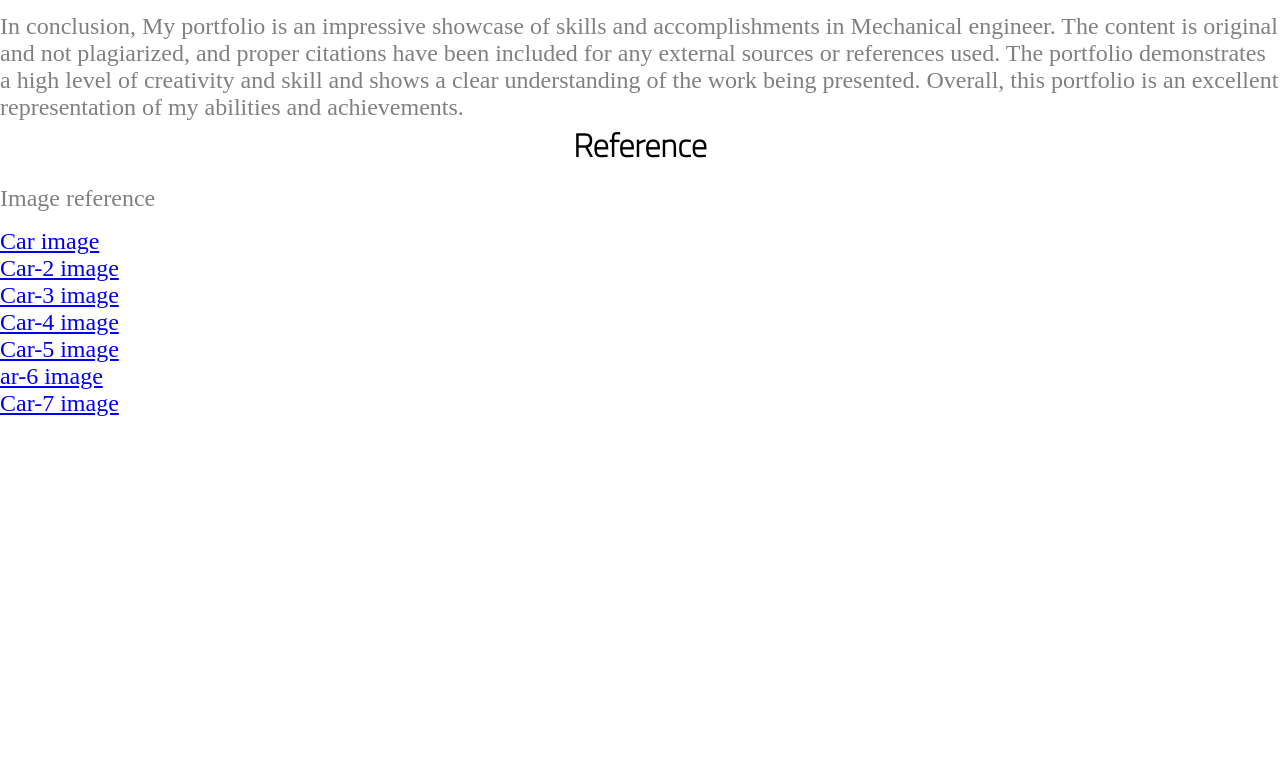
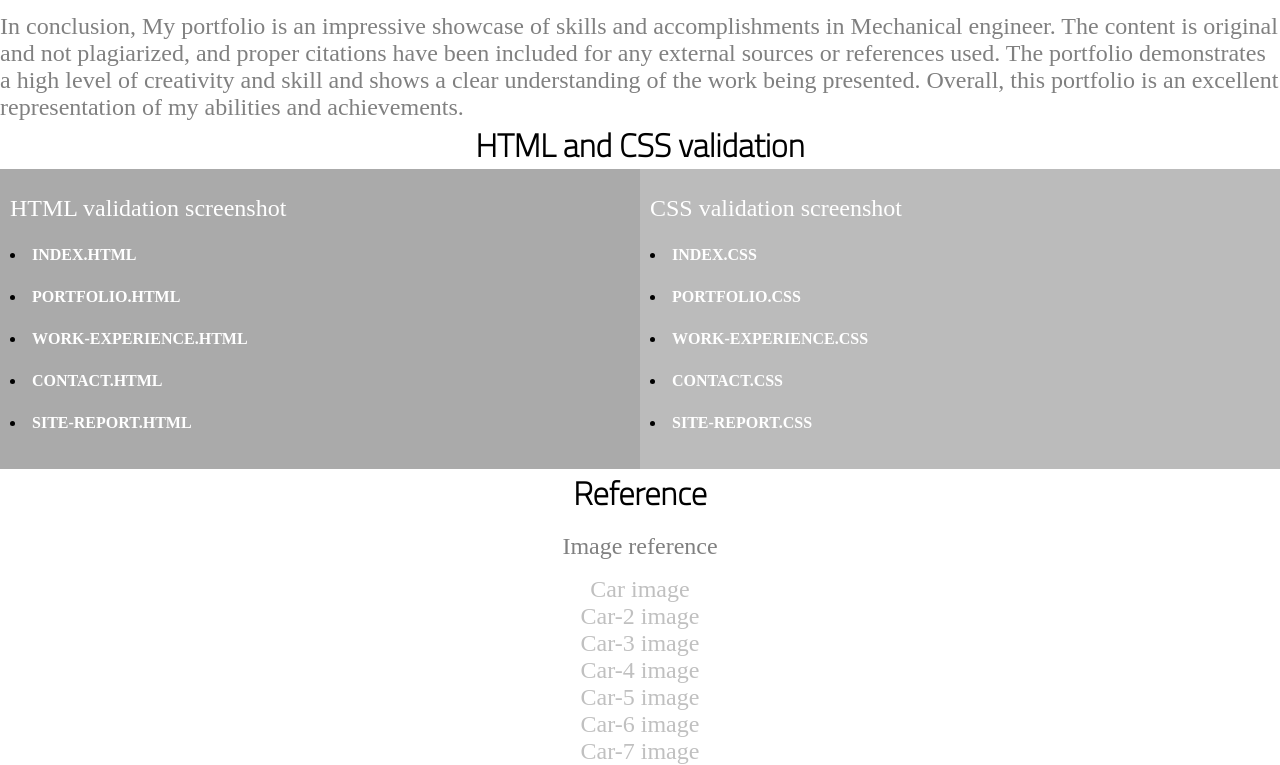
Before and after one commit to rasikadhikari/csy1018-web-development-assignment-1-23834836-rasik-adhikari-project-report, a plain HTML site: page site-report.html in a window 1280 px wide. Shown: the part 874-1639 px from the top of the page. Before the commit the page ends 1291 px from the top, so only its background shows below. Drawn offline with Linux system fonts and the light colour scheme.

Commit message:
vaildation screnshot has been added as per requirement in a 2 sided column

```diff
--- a/css/site-report.css
+++ b/css/site-report.css
@@ -122,3 +122,74 @@ h1{
     color: grey;
     align-items: center;
 }
+.description-1{
+    margin-top: 1rem;
+    font-size: 1.5rem;
+    font-weight: 400;
+    color: grey;
+    align-items: center;
+}
+/* Create two equal columns that floats next to each other */
+.column {
+  float: left;
+  width: 50%;
+  padding: 10px;
+  height: 300px;
+}
+
+/* Clear floats after the columns */
+.row:after {
+  content: "";
+  display: table;
+  clear: both;
+}
+.column h2{
+    margin-top: 1rem;
+    font-size: 1.5rem;
+    font-weight: 400;
+    color:white;
+}
+.column p{
+    display: inline-block;
+    list-style: none;
+    margin: 10px 20px;
+    text-decoration: none;
+}
+.column a{
+    text-decoration: none;
+    color: white;
+    font-weight: bold;
+    text-transform:uppercase;
+}
+.description a{
+    text-decoration: none;
+    color: silver;
+
+}
+.reference{
+    display:flex;
+   justify-content: center;
+}
+.image-ref{
+    display:flex;
+    justify-content: center;
+    margin-top: 1rem;
+    font-size: 1.5rem;
+    font-weight: 400;
+    color: grey;
+    align-items: center;
+}
+@media only screen and (max-width: 991px){
+    *{
+        margin: 0;
+        padding: 0;
+        box-sizing: none;
+
+    }
+    .column {
+        float: left;
+        width: 50%;
+        padding: 10px;
+        height: 300px;
+      }
+}
--- a/site-report.html
+++ b/site-report.html
@@ -50,17 +50,37 @@
     <h1>Conclusion</h1>
     <p class="description" >In conclusion, My portfolio is an impressive showcase of skills and accomplishments in Mechanical engineer. The content is original and not plagiarized, and proper citations have been included for any external sources or references used. The portfolio demonstrates a high level of creativity and skill and shows a clear understanding of the work being presented. Overall, this portfolio is an excellent representation of my abilities and achievements.</p>
    </div>
+   <h1>HTML and CSS validation</h1>
+
+<div class="row">
+  <div class="column" style="background-color:#aaa;">
+    <h2>HTML validation screenshot</h2>
+    <p><li><a href="./image/index.html.png">Index.html</a></li></p>
+    <p><li><a href="./image/portfolio.html.png">portfolio.html</a></li></p>
+    <p><li><a href="./image/work-experience.html.png">work-experience.html</a></li></p>
+    <p><li><a href="./image/contact.html.png">contact.html</a></li></p>
+    <p><li><a href="./image/site-report.html.png">Site-report.html</a></li></p>
+  </div>
+  <div class="column" style="background-color:#bbb;">
+    <h2>CSS validation screenshot</h2>
+    <p><li><a href="./image/index.css.png">Index.css</a></li></p>
+    <p><li><a href="./image/portfolio.css.png">portfolio.css</a></li></p>
+    <p><li><a href="./image/work-experience.css.png">work-experience.css</a></li></p>
+    <p><li><a href="./image/contact.css.png">Contact.css</a></li></p>
+    <p><li><a href="./image/sitereport.css.png">site-report.css</a></li></p>
+  </div>
+</div>
    <div>
     <h1>Reference</h1>
-    <p class="description">Image reference</p>
+    <p class="image-ref">Image reference</p>
     <ul class="description">
-        <li><a href="https://rare-gallery.com/807695-gt-r-r35-nissan-orange.html">Car image</a></li>
-        <li><a href="https://www.roadandtrack.com/new-cars/a9982846/lamborghini-huracan-production-figures/">Car-2 image</a></li>
-        <li><a href="https://tn.com.ar/autos/novedades/2020/09/20/volkswagen-querria-deshacerse-de-bugatti-los-motivos-de-la-posible-venta/">Car-3 image</a></li>
-        <li><a href="https://www.autogespot.cn/ferrari-laferrari/2016/02/03">Car-4 image</a></li>
-        <li><a href="https://bmwnerds.blogspot.com/2020/12/photo-gallery-heres-ac-schnitzer.html">Car-5 image</a></li>
-        <li><a href="https://mundofixa.com/os-50-carros-mais-atraentes-de-todos-os-tempos/">ar-6 image</a></li>
-        <li><a href="https://www.motoringresearch.com/best-cars/best-luxury-cars/">Car-7 image</a></li>
+        <li class="reference"><a href="https://rare-gallery.com/807695-gt-r-r35-nissan-orange.html">Car image</a></li>
+        <li class="reference"><a href="https://www.roadandtrack.com/new-cars/a9982846/lamborghini-huracan-production-figures/">Car-2 image</a></li>
+        <li class="reference"><a href="https://tn.com.ar/autos/novedades/2020/09/20/volkswagen-querria-deshacerse-de-bugatti-los-motivos-de-la-posible-venta/">Car-3 image</a></li>
+        <li class="reference"><a href="https://www.autogespot.cn/ferrari-laferrari/2016/02/03">Car-4 image</a></li>
+        <li class="reference"><a href="https://bmwnerds.blogspot.com/2020/12/photo-gallery-heres-ac-schnitzer.html">Car-5 image</a></li>
+        <li class="reference"><a href="https://mundofixa.com/os-50-carros-mais-atraentes-de-todos-os-tempos/">Car-6 image</a></li>
+        <li class="reference"><a href="https://www.motoringresearch.com/best-cars/best-luxury-cars/">Car-7 image</a></li>
     </ul>
 
    </div>
```
Also changed, not shown: image/contact.css.png (added), image/contact.html.png (added), image/index.css.png (added), image/index.html.png (added), image/portfolio.css.png (added), image/portfolio.html.png (added), image/site-report.html.png (added), image/sitereport.css.png (added), image/work-experience.css.png (added), image/work-experience.html.png (added).
